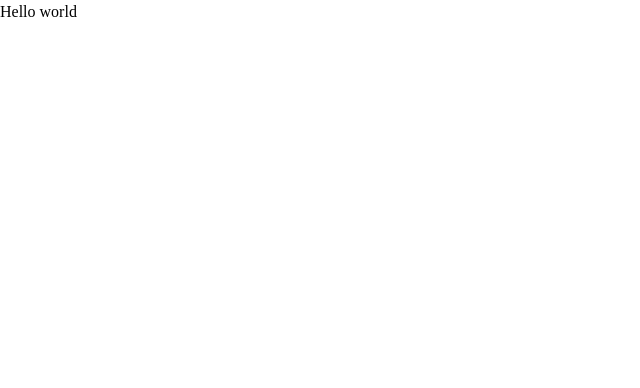
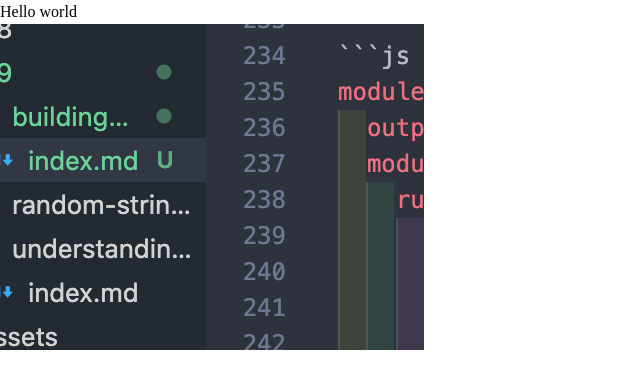
Before and after one commit to hakozaru/react-ts-sample, a React app: page / in a window 1280 px wide. Shown: the top 388 px of the page, without its empty margins (0-640 px from the left). Built offline with nearby package versions, Linux system fonts and the light colour scheme.

Commit message:
画像を読み込む

```diff
--- /dev/null
+++ b/src/import-file.d.ts
@@ -0,0 +1 @@
+declare module '*.png'
--- a/src/index.tsx
+++ b/src/index.tsx
@@ -1,8 +1,12 @@
 import React from 'react'
 import ReactDOM from 'react-dom'
 import './reset.css'
+import Img from './example.png'
 
 ReactDOM.render(
-  <div>Hello world</div>,
+  <div>
+    Hello world
+    <img src={Img}></img>
+  </div>,
   document.getElementById('root')
 )
--- a/webpack.config.js
+++ b/webpack.config.js
@@ -24,6 +24,10 @@ module.exports = {
           "style-loader",
           "css-loader"
         ]
+      },
+      {
+        test: /\.(png)$/,
+        use: ["file-loader"]
       }
     ],
   },
```
Also changed, not shown: src/example.png (added).
